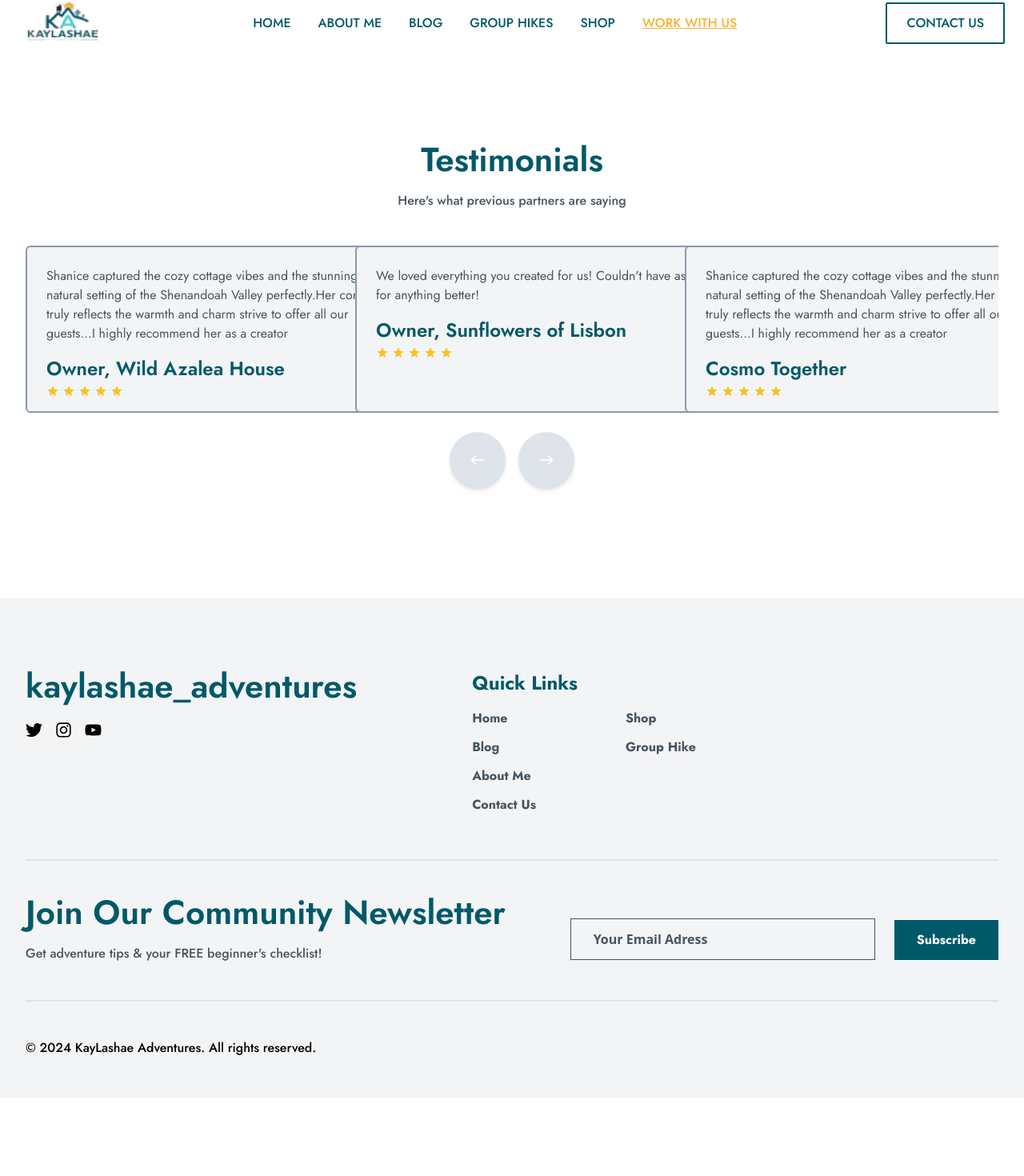
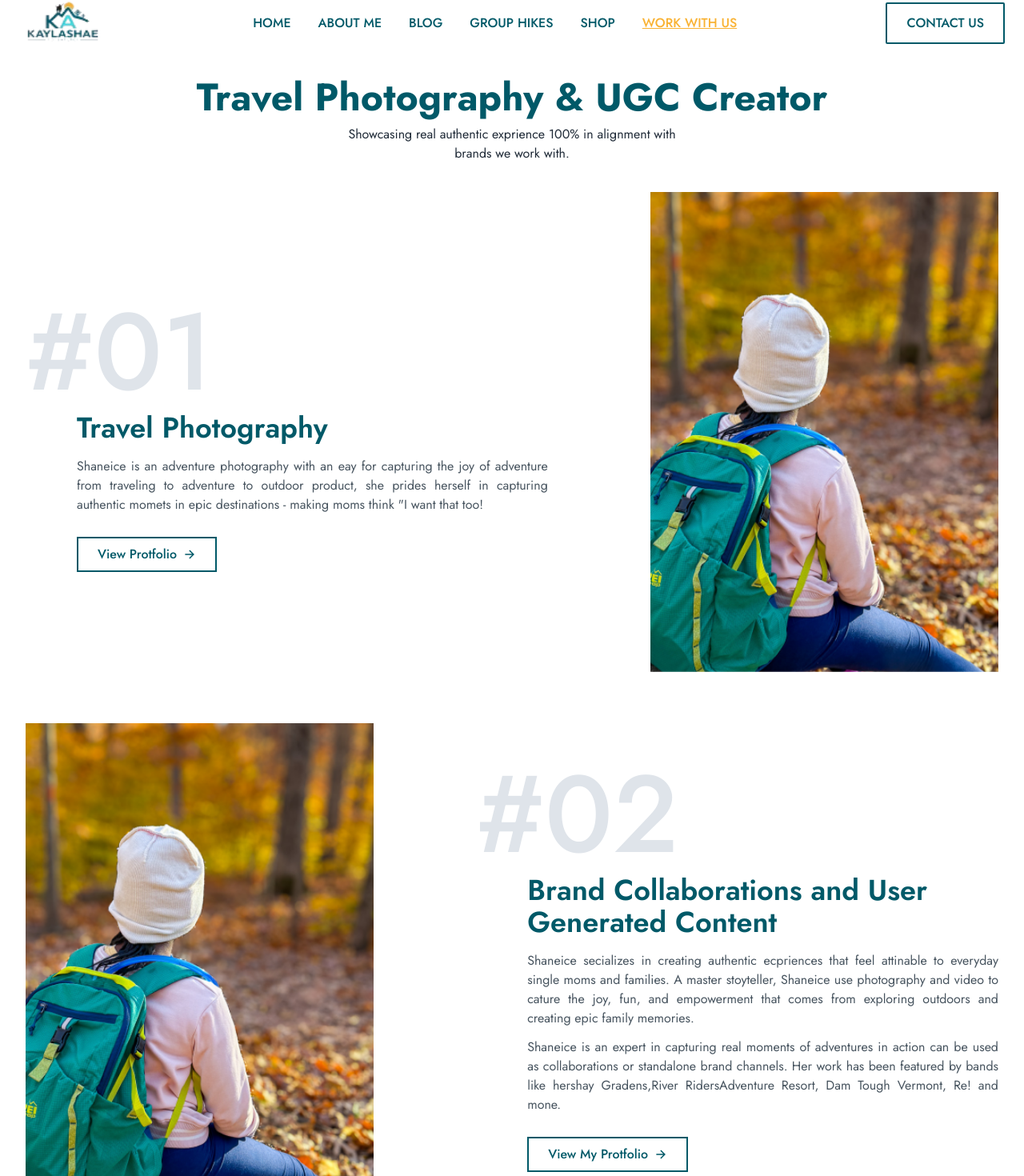
Before and after one commit to tuhinhossain123/tourism, a React (Vite) app: page /work in a window 1280 px wide. Shown: the part 97-1567 px from the top of the page at 80% size. Before the commit the page ends 1469 px from the top, so only its background shows below. Built offline with nearby package versions, Linux system fonts and the light colour scheme.

Commit message:
work with us page complete and resposive

```diff
--- a/src/Components/Testimonial/Testimonial.jsx
+++ b/src/Components/Testimonial/Testimonial.jsx
@@ -28,12 +28,11 @@ const testimonials = [
 
 const TestimonialSlider = () => {
   return (
-    <div className="">
-      {/* Header */}
+    <div className="my-10 lg:my-16">
       <h2 className="text-center text-[42px] font-jost font-semibold text-primary pb-2">
         Testimonials
       </h2>
-      <p className="text-center text-[#47545F] text-[16px] font-jost font-medium mb-11">
+      <p className="text-center text-[#47545F] text-[16px] font-jost font-medium pb-8 lg:pb-11">
         Here's what previous partners are saying
       </p>
 
--- /dev/null
+++ b/src/Components/TravelPrography/TravelPrography.jsx
@@ -0,0 +1,84 @@
+import img1 from "../../assets/images/BImg1.png";
+import { IoArrowForwardSharp } from "react-icons/io5";
+const TravelPrography = () => {
+  return (
+    <div className="">
+      <div>
+        <h2 className="text-center text-3xl lg:text-[48px] font-jost font-bold text-primary pb-4">
+          Travel Photography & UGC Creator
+        </h2>
+        <p className="text-center text-[#1F2A37] text-[16px] font-jost font-normal mb-9">
+          Showcasing real authentic exprience 100% in alignment with{" "}
+          <br className="hidden lg:block" /> brands we work with.
+        </p>
+
+        <div className="flex flex-col-reverse lg:flex-row justify-between items-center gap-6 lg:gap-[128px]">
+          <div className="w-full lg:w-[60%]">
+            <h1 className="text-[#DFE4EA] text-[60px] lg:text-[136px] font-jost font-medium lg:leading-[1.1]">
+              #01
+            </h1>
+            <div className="pl-8 lg:pl-16">
+              <h2 className="text-primary font-jost font-semibold text-3xl lg:text-4xl pb-4">
+                Travel Photography
+              </h2>
+              <p className="text-[16px] text-[#47545F] font-jost font-normal text-justify">
+                Shaneice is an adventure photography with an eay for capturing
+                the joy of adventure from traveling to adventure to outdoor
+                product, she prides herself in capturing authentic momets in
+                epic destinations - making moms think "I want that too!
+              </p>
+              <button className="text-[16px] font-jost font-medium text-primary border-2 border-primary flex justify-center items-center gap-2 py-2 px-6 mt-7">
+                View Protfolio <IoArrowForwardSharp></IoArrowForwardSharp>
+              </button>
+            </div>
+          </div>
+          <div className="w-full lg:w-[40%] flex justify-center">
+            <img
+              src={img1}
+              alt=""
+              className="w-full lg:w-[600px] lg:h-[600px] object-cover"
+            />
+          </div>
+        </div>
+        <div className="flex flex-col-reverse lg:flex-row-reverse justify-between items-center gap-6 lg:gap-[128px] pt-10 lg:pt-16">
+          <div className="w-full lg:w-[60%]">
+            <h1 className="text-[#DFE4EA] text-[60px] lg:text-[136px] font-jost font-medium lg:leading-[1.1]">
+              #02
+            </h1>
+            <div className="pl-8 lg:pl-16">
+              <h2 className="text-primary font-jost font-semibold text-3xl lg:text-4xl pb-4">
+                Brand Collaborations and User <br /> Generated Content
+              </h2>
+              <p className="text-[16px] text-[#47545F] font-jost font-normal text-justify">
+                Shaneice secializes in creating authentic ecpriences that feel
+                attinable to everyday single moms and families. A master
+                stoyteller, Shaneice use photography and video to cature the
+                joy, fun, and empowerment that comes from exploring outdoors and
+                creating epic family memories.
+              </p>
+              <p className="text-[16px] text-[#47545F] font-jost font-normal text-justify pt-3">
+                Shaneice is an expert in capturing real moments of adventures in
+                action can be used as collaborations or standalone brand
+                channels. Her work has been featured by bands like hershay
+                Gradens,River RidersAdventure Resort, Dam Tough Vermont, Re! and
+                mone.
+              </p>
+              <button className="text-[16px] font-jost font-medium text-primary border-2 border-primary flex justify-center items-center gap-2 py-2 px-6 mt-7">
+                View My Protfolio <IoArrowForwardSharp></IoArrowForwardSharp>
+              </button>
+            </div>
+          </div>
+          <div className="w-full lg:w-[40%]">
+            <img
+              src={img1}
+              alt=""
+              className="w-full lg:w-[600px] lg:h-[600px] object-cover"
+            />
+          </div>
+        </div>
+      </div>
+    </div>
+  );
+};
+
+export default TravelPrography;
--- a/src/Pages/WorkUs/WorkUs.jsx
+++ b/src/Pages/WorkUs/WorkUs.jsx
@@ -1,9 +1,11 @@
 import TestimonialSlider from "../../Components/Testimonial/Testimonial";
+import TravelPrography from "../../Components/TravelPrography/TravelPrography";
 
 const WorkUs = () => {
   return (
-    <div className="mt-10 lg:mt-[108px]">
-      <div className="max-w-[1680px] mx-auto px-6 lg:px-8  pb-12">
+    <div className="mt-8 lg:mt-[44px] mb-16">
+      <div className="max-w-[1680px] mx-auto px-6 lg:px-8">
+        <TravelPrography></TravelPrography>
         <TestimonialSlider></TestimonialSlider>
       </div>
     </div>
```
